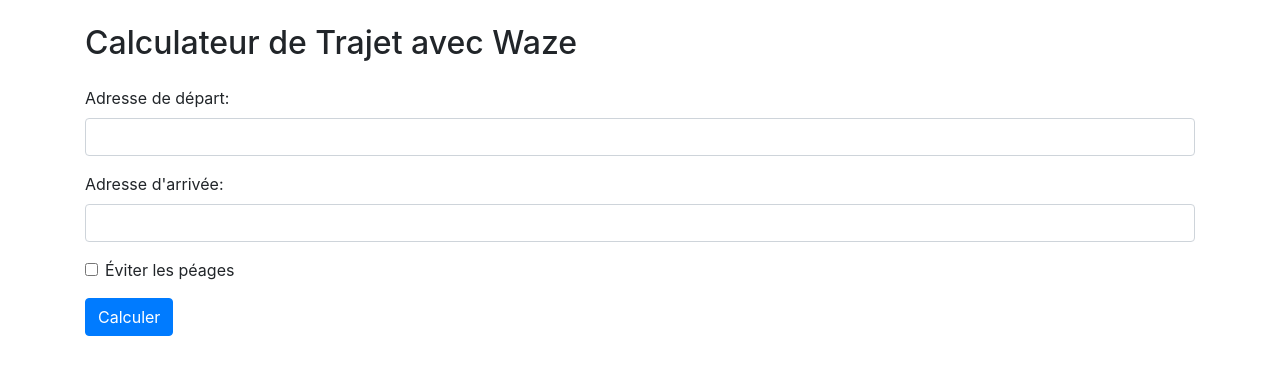
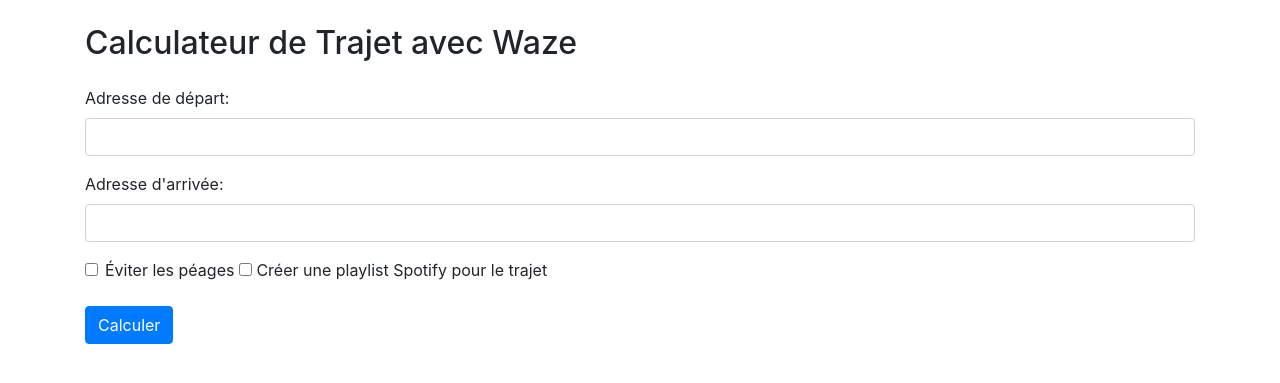
Before and after one commit to pcazals/TravelTunes, a Flask app: page / in a window 1280 px wide. Shown: the top 383 px of the page. Run offline with Flask 3, Linux system fonts and the light colour scheme; some libraries are stand-ins or nearby versions.

Commit message:
SpotifyButtom

```diff
--- a/templates/index.html
+++ b/templates/index.html
@@ -57,8 +57,9 @@
             <div class="form-group form-check">
                 <input type="checkbox" class="form-check-input" id="avoid_tolls" name="avoid_tolls">
                 <label class="form-check-label" for="avoid_tolls">Éviter les péages</label>
+                <input type="checkbox" id="create_spotify_playlist" name="create_spotify_playlist">
+                <label for="create_spotify_playlist">Créer une playlist Spotify pour le trajet</label>
             </div>
-
             <button type="submit" class="btn btn-primary">Calculer</button>
         </form>
         {% if result %}
```
